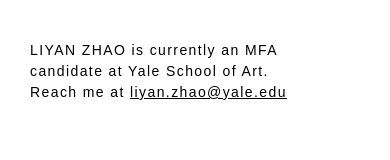
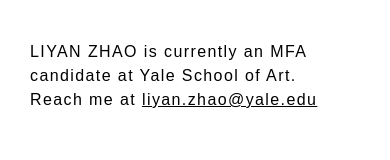
Before and after one commit to liliyamz/liyanzhao, a plain HTML site: page index.html in a window 390 px wide. Drawn offline with nearby package versions, Linux system fonts and the light colour scheme.

Commit message:
mobile sizing

```diff
--- a/index.css
+++ b/index.css
@@ -21,8 +21,8 @@
 	color: black;
 	margin-top: 40px;
 	margin-left: 30px;
-	width: 280px;
-	font-size: 14px;
+	width: 300px;
+	font-size: 16px;
 	line-height: 1.5;
 	font-family: arial;
 	letter-spacing: 1.4px;
```
